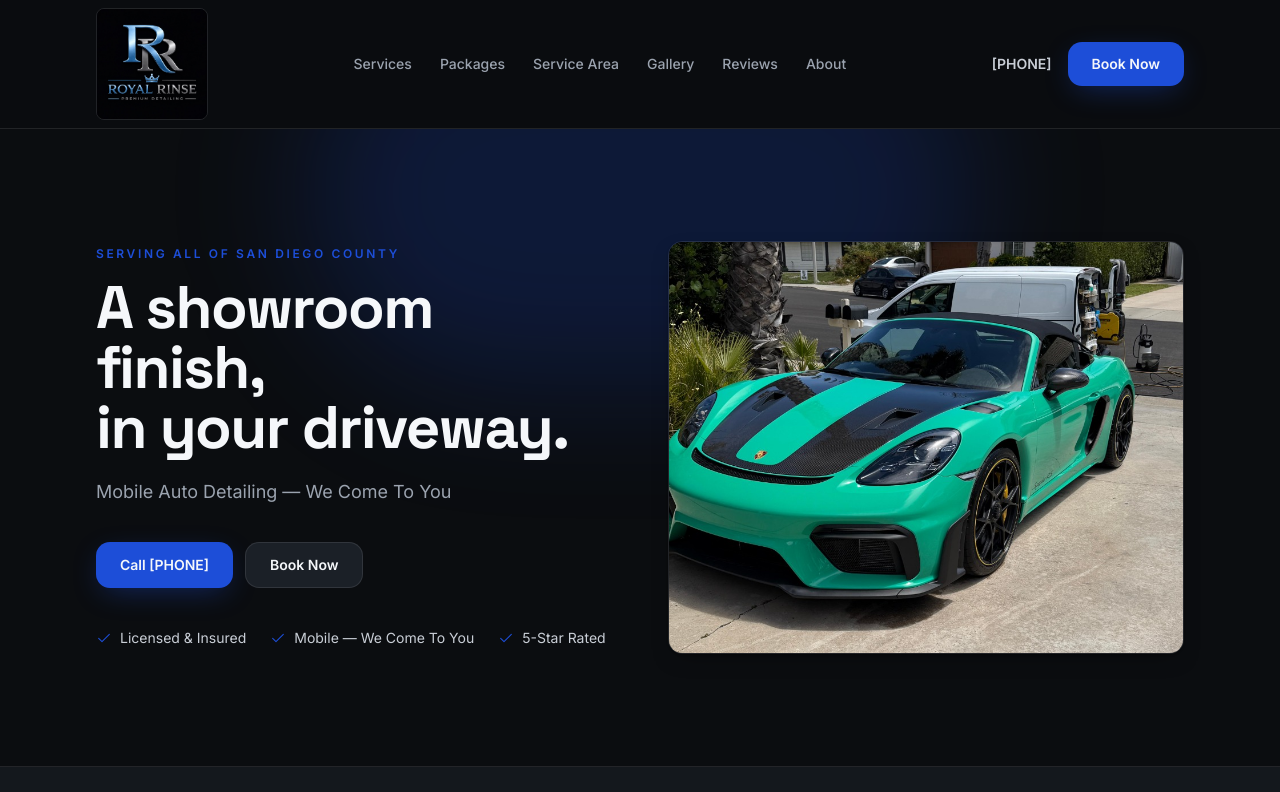
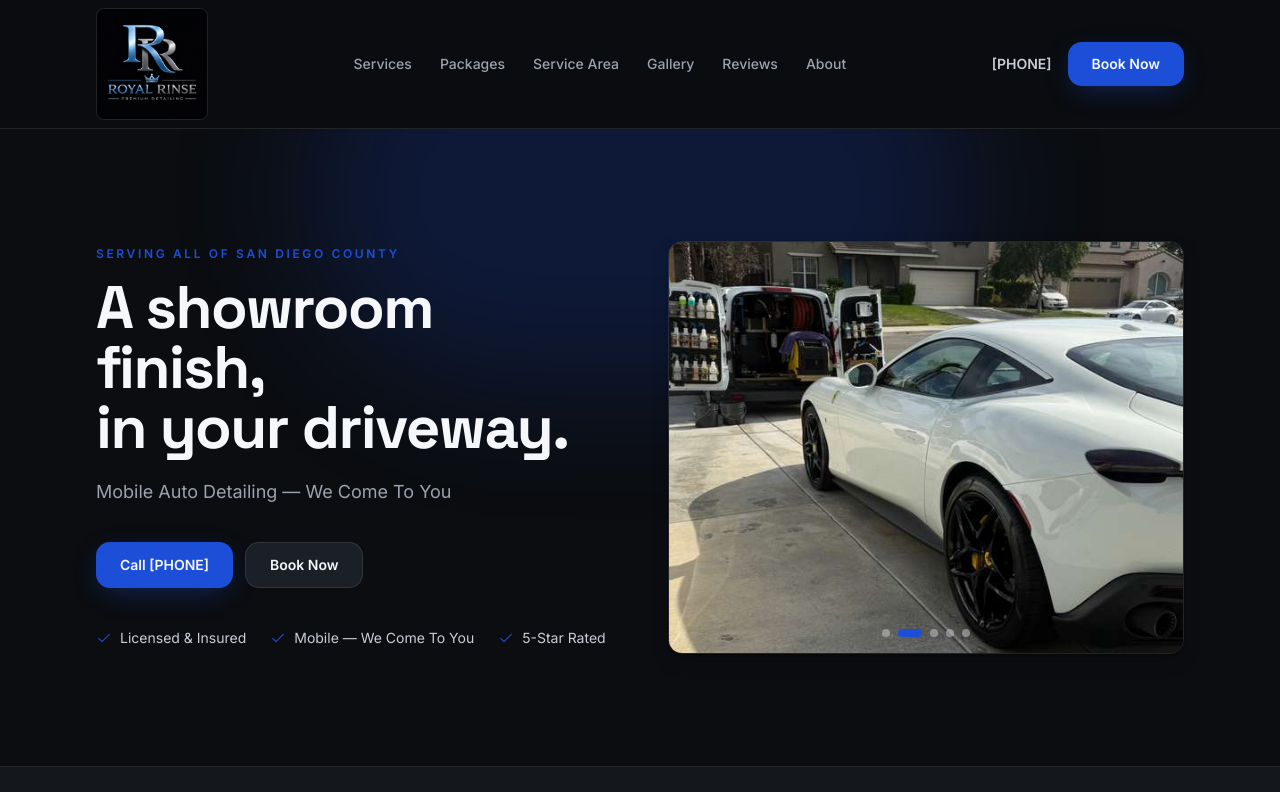
Before and after one commit to Contractor-burnlist/royalrinse, a Next.js app: page / in a window 1280 px wide. Shown: the top 792 px of the page. Built offline with nearby package versions, Linux system fonts and the light colour scheme.

Commit message:
Fix hero carousel (rotating slides)

```diff
--- a/app/page.tsx
+++ b/app/page.tsx
@@ -1,4 +1,3 @@
-import Image from "next/image";
 import Link from "next/link";
 import {
   serviceAreas,
@@ -14,6 +13,7 @@ import {
   featureVehicles,
   type GalleryImage,
 } from "@/lib/gallery";
+import { HeroCarousel } from "@/components/HeroCarousel";
 import { LightboxGrid } from "@/components/Lightbox";
 import {
   ButtonLink,
@@ -33,8 +33,6 @@ const trustBadges = [
   "Mobile Service",
   "Satisfaction Guaranteed",
 ];
-
-const heroShot = featureVehicles[1].exterior[1];
 
 // Strongest exterior shots from the feature set, plus the two best from the
 // exterior gallery — six tiles, no placeholders.
@@ -78,16 +76,7 @@ function Hero() {
             </ul>
           </div>
 
-          <div className="relative aspect-[4/3] w-full overflow-hidden rounded-xl border border-hairline shadow-card lg:aspect-[5/4]">
-            <Image
-              src={heroShot.src}
-              alt={heroShot.alt}
-              fill
-              priority
-              sizes="(max-width: 1024px) 100vw, 50vw"
-              className="object-cover"
-            />
-          </div>
+          <HeroCarousel />
         </div>
       </Container>
     </section>
--- /dev/null
+++ b/components/HeroCarousel.tsx
@@ -0,0 +1,145 @@
+"use client";
+
+import Image from "next/image";
+import { useCallback, useEffect, useState } from "react";
+import { featureVehicles, type GalleryImage } from "@/lib/gallery";
+
+const AUTO_ADVANCE_MS = 5000;
+
+/**
+ * Strongest exterior shots across every feature vehicle. If that somehow yields
+ * a single image, fall back to exterior + interior so the carousel always has
+ * something to rotate through.
+ */
+function buildSlides(): GalleryImage[] {
+  const exteriors = featureVehicles.flatMap((vehicle) => vehicle.exterior);
+  if (exteriors.length > 1) return exteriors;
+
+  return featureVehicles.flatMap((vehicle) => [
+    ...vehicle.exterior,
+    ...vehicle.interior,
+  ]);
+}
+
+const slides = buildSlides();
+
+export function HeroCarousel() {
+  const [current, setCurrent] = useState(0);
+  const [paused, setPaused] = useState(false);
+  const [reducedMotion, setReducedMotion] = useState(false);
+
+  const go = useCallback(
+    (delta: number) =>
+      setCurrent((c) => (c + delta + slides.length) % slides.length),
+    [],
+  );
+
+  useEffect(() => {
+    const query = window.matchMedia("(prefers-reduced-motion: reduce)");
+    const sync = () => setReducedMotion(query.matches);
+    sync();
+    query.addEventListener("change", sync);
+    return () => query.removeEventListener("change", sync);
+  }, []);
+
+  useEffect(() => {
+    if (paused || reducedMotion || slides.length < 2) return;
+
+    const id = setInterval(
+      () => setCurrent((c) => (c + 1) % slides.length),
+      AUTO_ADVANCE_MS,
+    );
+    return () => clearInterval(id);
+    // `current` is a dep so manual navigation restarts the 5s countdown rather
+    // than advancing again a moment later.
+  }, [paused, reducedMotion, current]);
+
+  return (
+    <div
+      role="group"
+      aria-roledescription="carousel"
+      aria-label="Recent detailing work"
+      onMouseEnter={() => setPaused(true)}
+      onMouseLeave={() => setPaused(false)}
+      onFocusCapture={() => setPaused(true)}
+      onBlurCapture={() => setPaused(false)}
+      className="group relative aspect-[4/3] w-full overflow-hidden rounded-xl border border-hairline shadow-card lg:aspect-[5/4]"
+    >
+      {slides.map((slide, index) => (
+        <div
+          key={slide.src}
+          aria-hidden={index !== current}
+          className={`absolute inset-0 transition-opacity duration-700 ${
+            index === current ? "opacity-100" : "opacity-0"
+          }`}
+        >
+          <Image
+            src={slide.src}
+            alt={slide.alt}
+            fill
+            priority={index === 0}
+            sizes="(max-width: 1024px) 100vw, 50vw"
+            className="object-cover"
+          />
+        </div>
+      ))}
+
+      {slides.length > 1 ? (
+        <>
+          <HeroArrow direction="prev" onClick={() => go(-1)} />
+          <HeroArrow direction="next" onClick={() => go(1)} />
+
+          <div className="absolute inset-x-0 bottom-4 flex justify-center gap-2">
+            {slides.map((slide, index) => (
+              <button
+                key={slide.src}
+                type="button"
+                onClick={() => setCurrent(index)}
+                aria-label={`Show photo ${index + 1} of ${slides.length}`}
+                aria-current={index === current}
+                className={`h-2 rounded-full transition-all focus:outline-none focus-visible:ring-2 focus-visible:ring-royal focus-visible:ring-offset-2 focus-visible:ring-offset-base ${
+                  index === current
+                    ? "w-6 bg-royal"
+                    : "w-2 bg-chrome/50 hover:bg-chrome"
+                }`}
+              />
+            ))}
+          </div>
+        </>
+      ) : null}
+    </div>
+  );
+}
+
+function HeroArrow({
+  direction,
+  onClick,
+}: {
+  direction: "prev" | "next";
+  onClick: () => void;
+}) {
+  const isPrev = direction === "prev";
+  return (
+    <button
+      type="button"
+      onClick={onClick}
+      aria-label={isPrev ? "Previous photo" : "Next photo"}
+      className={`absolute top-1/2 z-10 flex h-10 w-10 -translate-y-1/2 items-center justify-center rounded-xl border border-hairline bg-base/70 text-ink opacity-0 backdrop-blur-sm transition-opacity hover:bg-base/90 focus:outline-none focus-visible:opacity-100 focus-visible:ring-2 focus-visible:ring-royal group-hover:opacity-100 ${
+        isPrev ? "left-3" : "right-3"
+      }`}
+    >
+      <svg
+        viewBox="0 0 24 24"
+        fill="none"
+        stroke="currentColor"
+        strokeWidth={1.8}
+        strokeLinecap="round"
+        strokeLinejoin="round"
+        aria-hidden="true"
+        className="h-5 w-5"
+      >
+        <path d={isPrev ? "M15 5l-7 7 7 7" : "M9 5l7 7-7 7"} />
+      </svg>
+    </button>
+  );
+}
```
